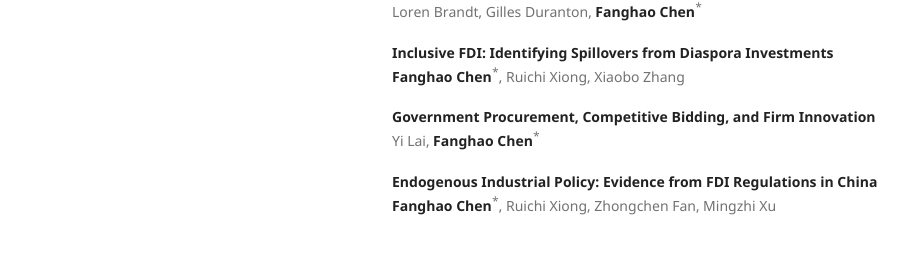
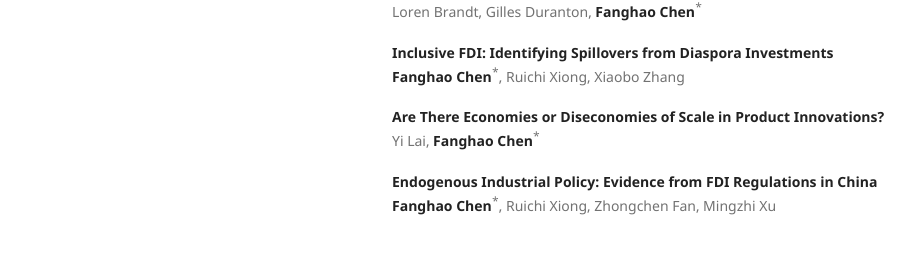
Before and after one commit to FanghaoChen/homepage, a Jekyll site: the page built from research.md, in a window 1280 px wide and 1106 px high. Shown: the part 820-1074 px from the top of the window, without its empty margins (178-1093 px from the left). Built offline with Jekyll 4.4.1, drawn with Linux system fonts in a browser that asks for light colours.

Commit message:
Update research.md

```diff
--- a/research.md
+++ b/research.md
@@ -41,7 +41,7 @@ Loren Brandt, Gilles Duranton, **Fanghao Chen**<sup>*</sup>
 **Inclusive FDI: Identifying Spillovers from Diaspora Investments** <br/>
 **Fanghao Chen**<sup>*</sup>, Ruichi Xiong, Xiaobo Zhang
 
-**Government Procurement, Competitive Bidding, and Firm Innovation** <br/>
+**Are There Economies or Diseconomies of Scale in Product Innovations?** <br/>
 Yi Lai, **Fanghao Chen**<sup>*</sup>
 
 **Endogenous Industrial Policy: Evidence from FDI Regulations in China** <br/>
```
